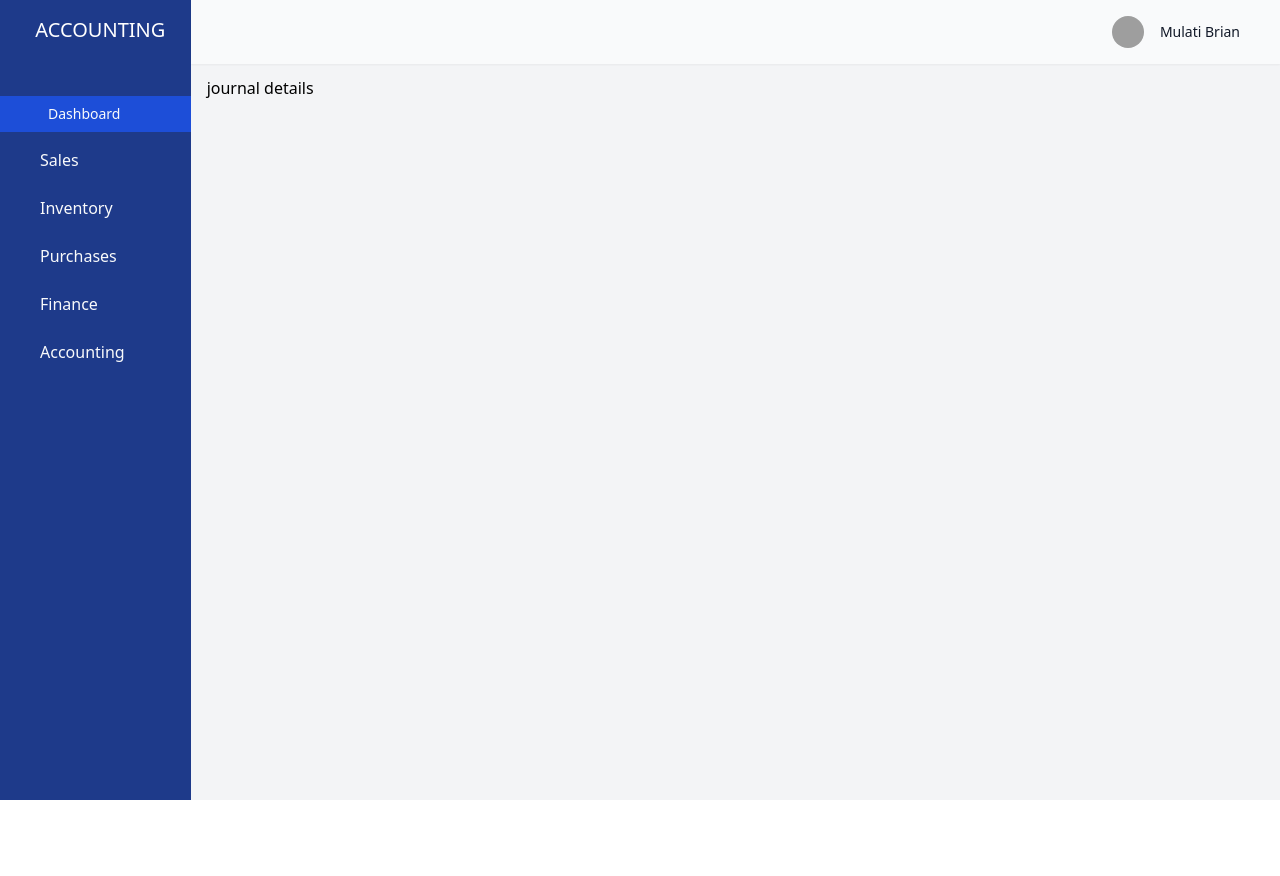
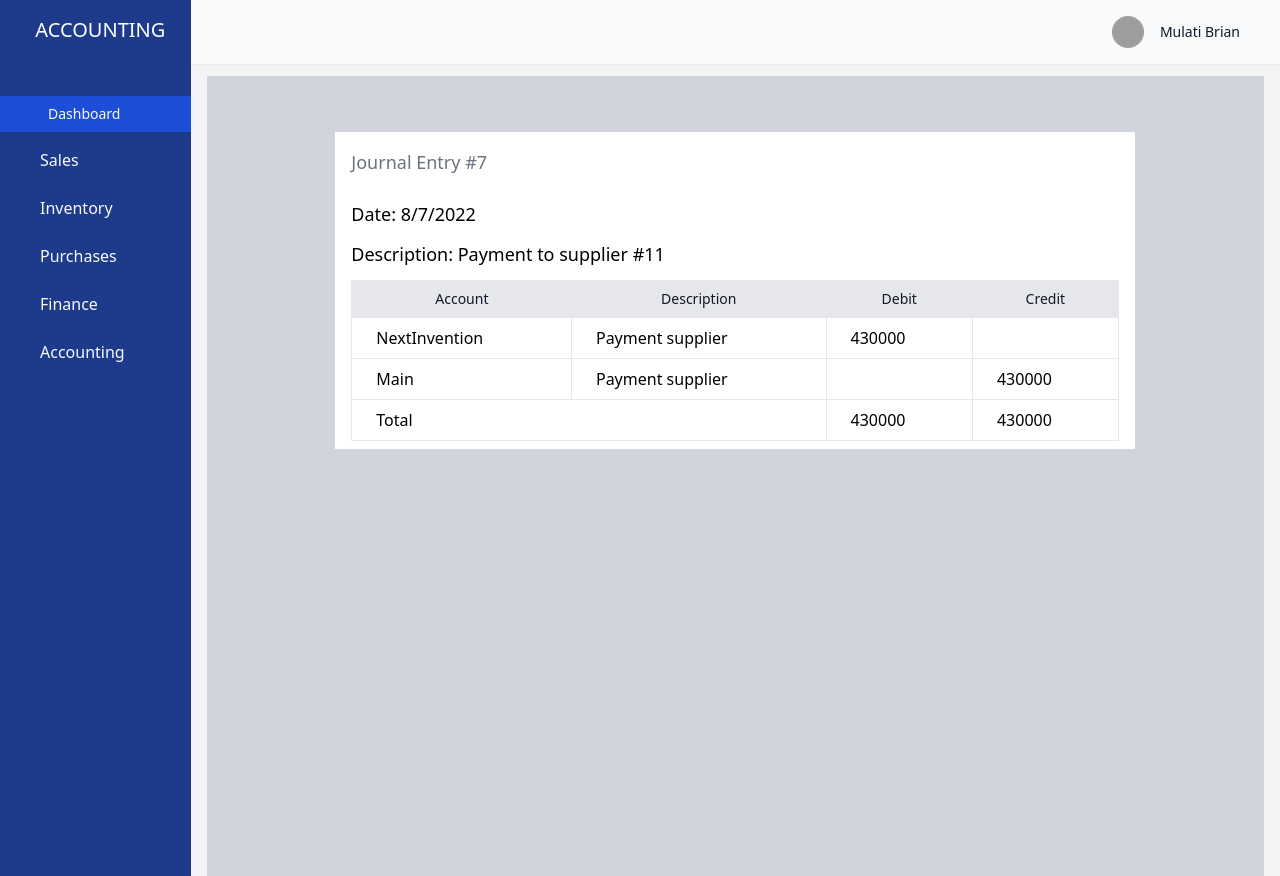
Before and after one commit to Brian-mula/accounting, a Nuxt app: page /journals/12345 in a window 1280 px wide. Before the commit the page ends 800 px from the top, so only its background shows below. Built offline with nearby package versions, Linux system fonts and the light colour scheme; grey boxes are pictures that could not be loaded.

Commit message:
added journal details page

```diff
--- a/pages/journals/[id].vue
+++ b/pages/journals/[id].vue
@@ -1,13 +1,80 @@
 <template>
-    <div>
-        journal details
+  <div class="bg-gray-300 h-screen m-0">
+    <div class="h-10"></div>
+    <div class="bg-white ml-auto mr-auto mt-4" id="custome">
+      <h3 class="pt-4 pb-3 mb-1 px-4 text-lg text-gray-500">
+        Journal Entry #7
+      </h3>
+      <p class="font-normal text-lg px-4 pb-1 pt-2">Date: 8/7/2022</p>
+      <p class="font-normal text-lg px-4 pb-1 pt-2">
+        Description: Payment to supplier #11
+      </p>
+      <div class="flex flex-col px-4">
+        <div class="overflow-x-auto sm:-mx-6 lg:-mx-8">
+          <div class="py-2 inline-block min-w-full sm:px-6 lg:px-8">
+            <div class="overflow-hidden">
+              <table class="min-w-full border text-center">
+                <thead class="border-b bg-gray-200">
+                  <tr>
+                    <th
+                      scope="col"
+                      class="text-sm font-medium text-gray-900 px-6 py-2 border-r-black"
+                    >
+                      Account
+                    </th>
+                    <th
+                      scope="col"
+                      class="text-sm font-medium text-gray-900 px-6 py-2 border-r-black"
+                    >
+                      Description
+                    </th>
+                    <th
+                      scope="col"
+                      class="text-sm font-medium text-gray-900 px-6 py-2 border-r-black"
+                    >
+                      Debit
+                    </th>
+                    <th
+                      scope="col"
+                      class="text-sm font-medium text-gray-900 px-6 py-2 border-r-black"
+                    >
+                      Credit
+                    </th>
+                  </tr>
+                </thead>
+                <tbody class="text-left">
+                  <tr class="bg-white border-b">
+                    <td class="py-2 px-6 border-r">NextInvention</td>
+                    <td class="py-2 px-6 border-r">Payment supplier</td>
+                    <td class="py-2 px-6 border-r">430000</td>
+                    <td class="py-2 px-6 border-r"></td>
+                  </tr>
+                   <tr class="bg-white border-b">
+                    <td class="py-2 px-6 border-r">Main</td>
+                    <td class="py-2 px-6 border-r">Payment supplier</td>
+                    <td class="py-2 px-6 border-r"></td>
+                    <td class="py-2 px-6 border-r">430000</td>
+                  </tr>
+                   <tr class="bg-white border-b">
+                    <td class="py-2 px-6 border-r" colspan="2">Total</td>
+
+                    <td class="py-2 px-6 border-r">430000</td>
+                    <td class="py-2 px-6 border-r">430000</td>
+                  </tr>
+                </tbody>
+              </table>
+            </div>
+          </div>
+        </div>
+      </div>
     </div>
+  </div>
 </template>
 
-<script setup>
+<script setup></script>
 
-</script>
-
-<style lang="scss" scoped>
-
+<style lang="css" scoped>
+#custome {
+  width: 50rem;
+}
 </style>
```
